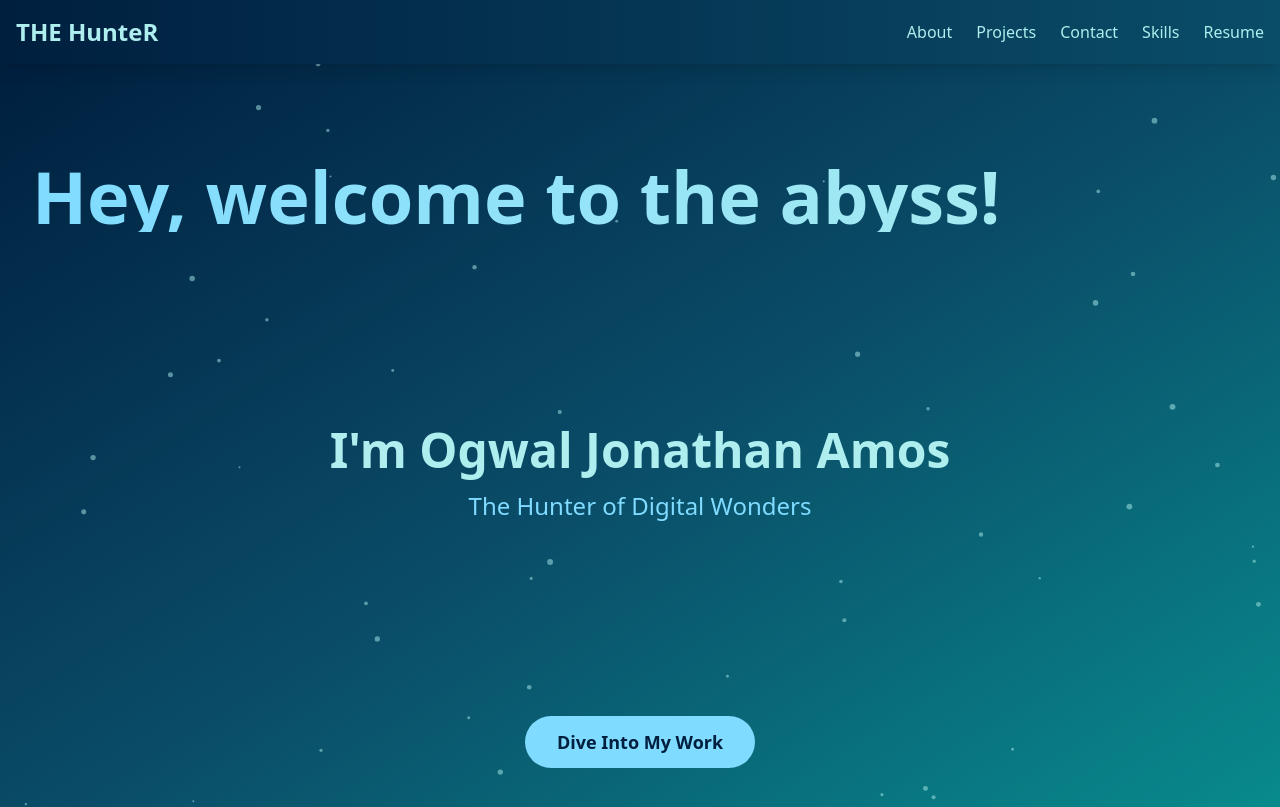
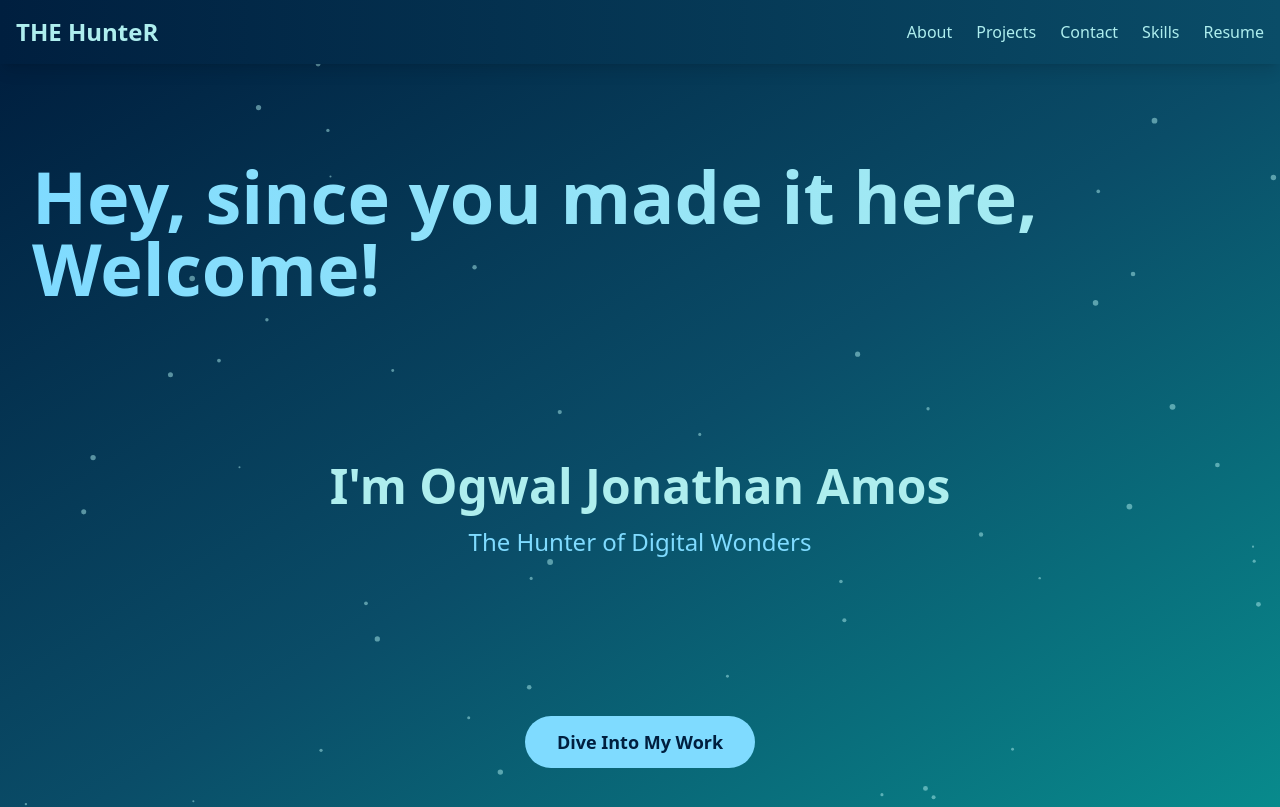
Before and after one commit to O-G-W-A-L/hunter, a React (Vite) app: page / in a window 1280 px wide. Shown: the top 807 px of the page. Built offline with nearby package versions, Linux system fonts and the light colour scheme.

Commit message:
staring to get better

```diff
--- a/src/pages/Home.jsx
+++ b/src/pages/Home.jsx
@@ -17,7 +17,7 @@ export default function Home() {
           className="text-4xl sm:text-5xl md:text-6xl lg:text-7xl font-bold bg-clip-text text-transparent bg-gradient-to-r from-[#7FDBFF] to-[#AEEEEE] leading-tight"
           {...fadeIn()}
         >
-          Hey, welcome to the abyss!
+          Hey, since you made it here, Welcome!
         </motion.h1>
       </header>
 
```
